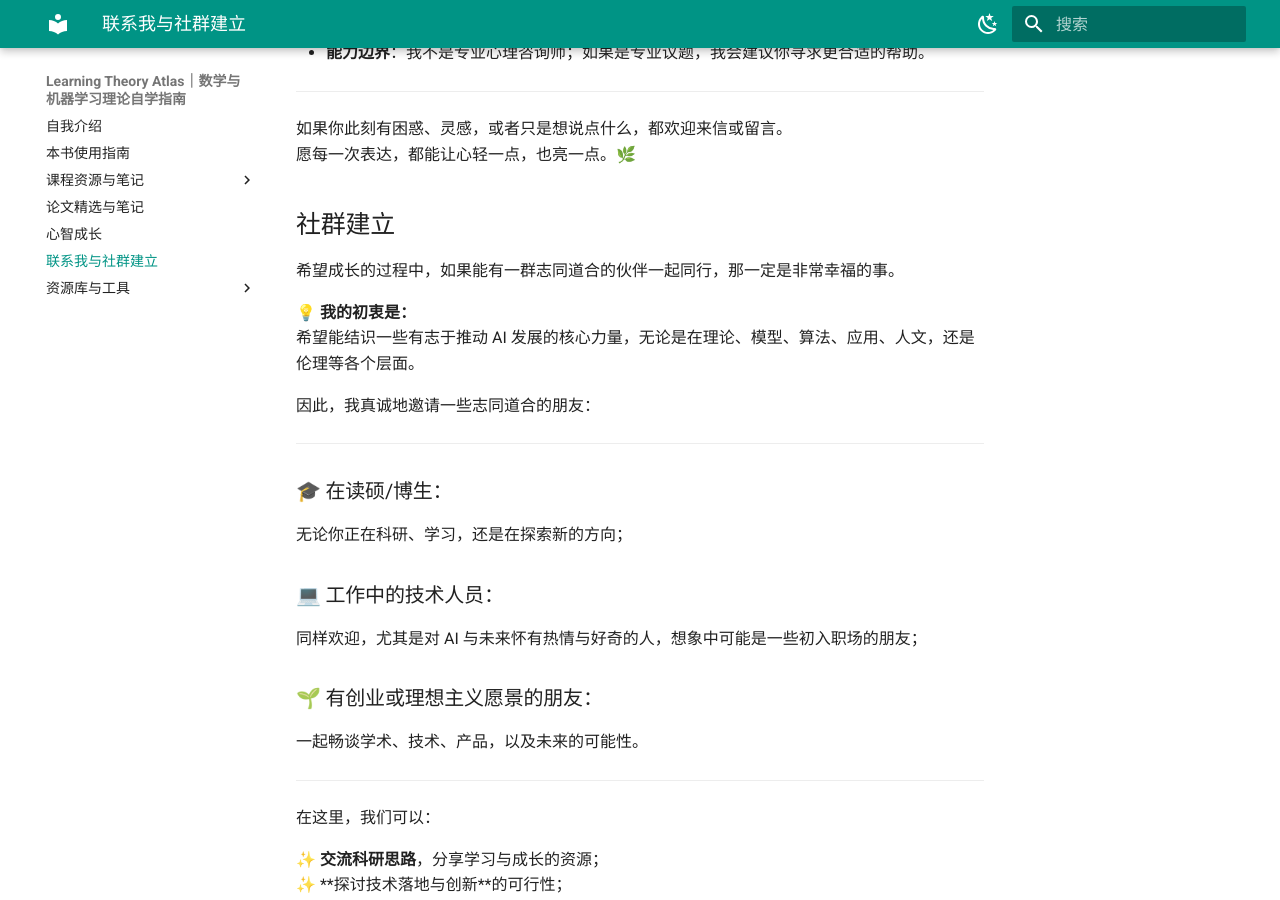
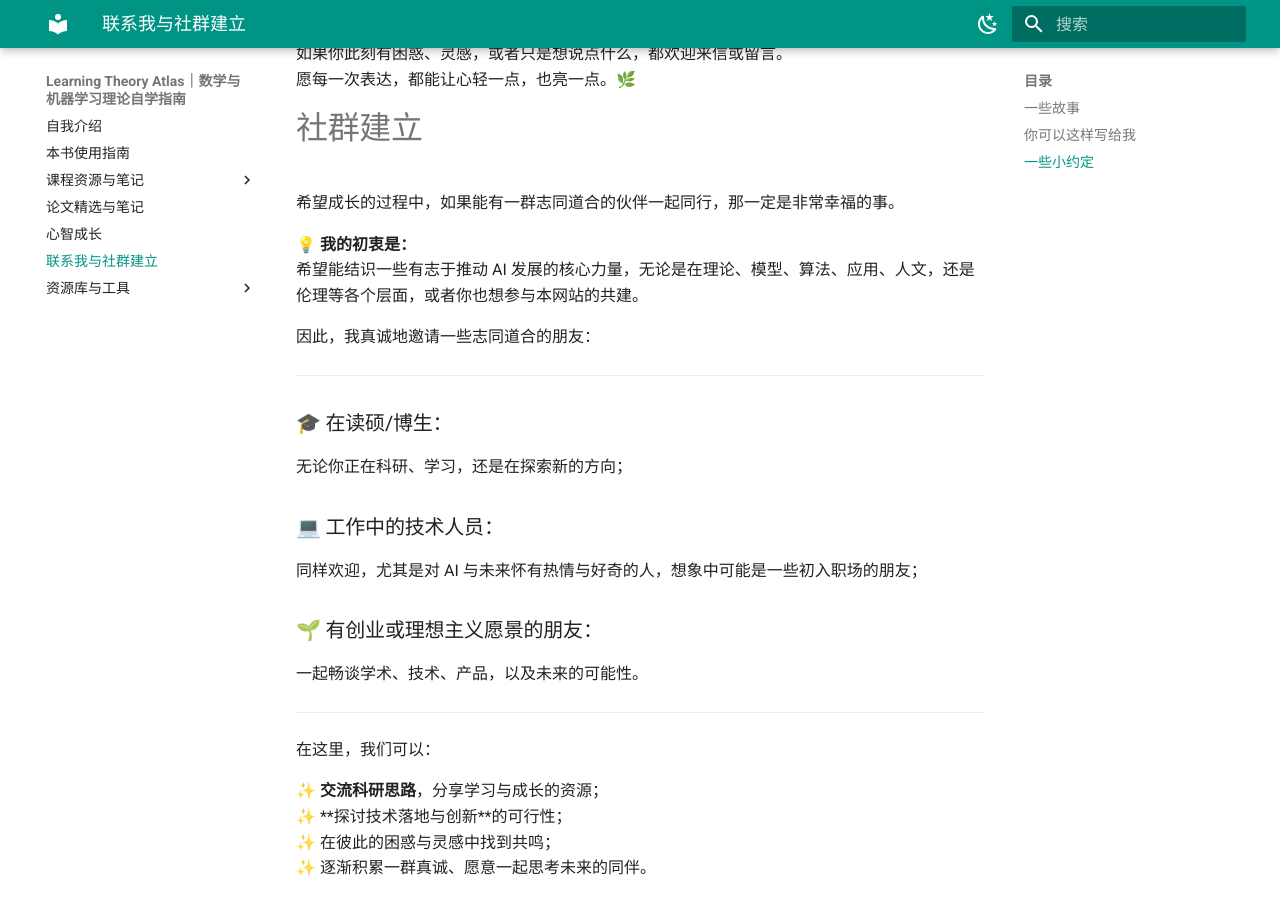
Before and after one commit to MIStatlE/MIStatlE.github.io, an MkDocs documentation site: the page built from docs/zh/community.md, in a window 1280 px wide and 900 px high, scrolled down 1039 px. Built offline with MkDocs 1.6.1 and Material for MkDocs 9.7.7, drawn with Linux system fonts in a browser that asks for light colours.

Commit message:
Update community.md

```diff
--- a/docs/zh/community.md
+++ b/docs/zh/community.md
@@ -9,7 +9,7 @@
 📮 *mistatle@163.com*
 
 
-# 一些故事
+### 一些故事
 
 曾有一段时间，我做过心理咨询客服，接触了不少关于情感与学业的困惑。
 那段经历不容易，因为我需要承接许多负面情绪，也在其中慢慢学着“消化”与“复原”。
@@ -18,7 +18,7 @@
 
 ---
 
-# 你可以这样写给我
+### 你可以这样写给我
 
 - 想要被倾听的一段经历
 - 一道暂时解不开的心结
@@ -29,7 +29,7 @@
 
 ---
 
-# 一些小约定
+### 一些小约定
 
 - **尊重与善意**：我们彼此温柔地说话。
 - **隐私与保密**：除非你明确同意，我不会公开你分享的内容。
@@ -41,12 +41,12 @@
 如果你此刻有困惑、灵感，或者只是想说点什么，都欢迎来信或留言。
 愿每一次表达，都能让心轻一点，也亮一点。🌿
 
-## 社群建立
+# 社群建立
 
 希望成长的过程中，如果能有一群志同道合的伙伴一起同行，那一定是非常幸福的事。
 
 💡 **我的初衷是：**
-希望能结识一些有志于推动 AI 发展的核心力量，无论是在理论、模型、算法、应用、人文，还是伦理等各个层面。
+希望能结识一些有志于推动 AI 发展的核心力量，无论是在理论、模型、算法、应用、人文，还是伦理等各个层面，或者你也想参与本网站的共建。
 
 因此，我真诚地邀请一些志同道合的朋友：
 
```
